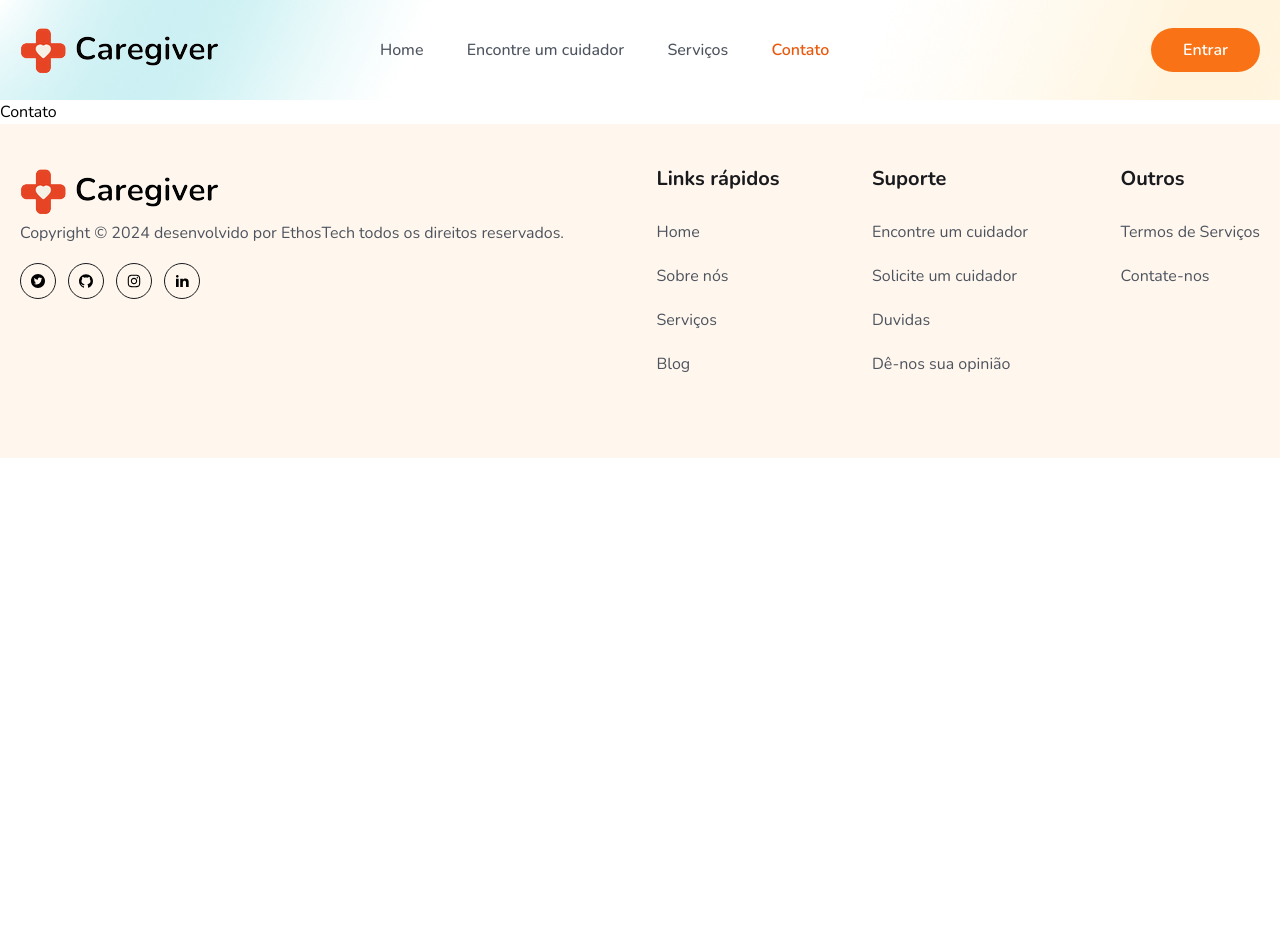
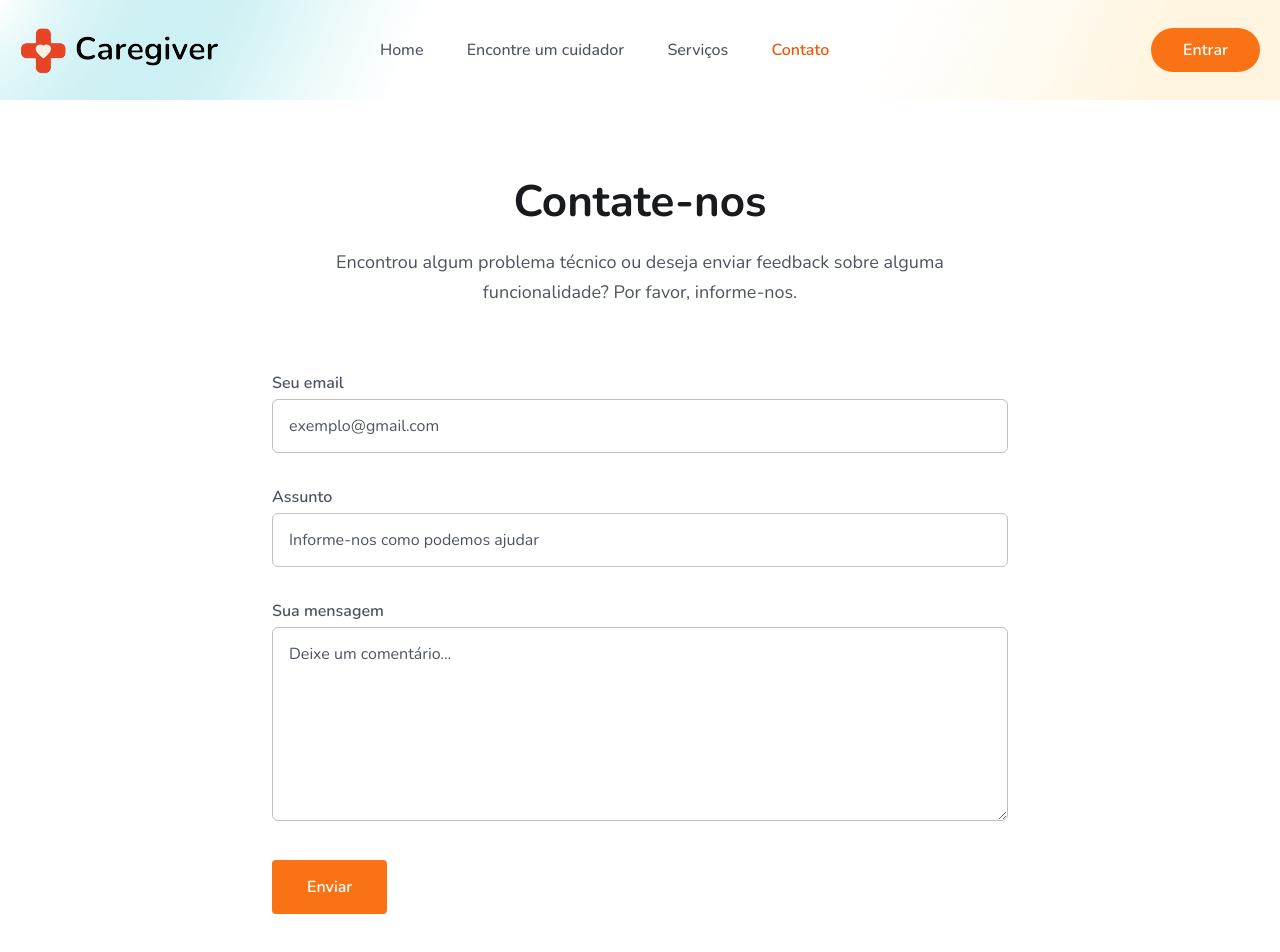
Before and after one commit to NotedSilva/Caregiver-Website, a React (Vite) app in the folder frontend/: page /contato in a window 1280 px wide. Shown: the top 952 px of the page. Before the commit the page ends 800 px from the top, so only its background shows below. Built offline with nearby package versions, Linux system fonts and the light colour scheme.

Commit message:
Criação do componente contato

```diff
--- a/frontend/src/pages/Contato.jsx
+++ b/frontend/src/pages/Contato.jsx
@@ -1,9 +1,37 @@
-import React from 'react';
-
 const Contato = () => {
-  return (
-    <div>Contato</div>
-  )
+  return <section>
+    <div className="px-4 mx-auto max-w-screen-md">
+        <h2 className="heading text-center">Contate-nos</h2>
+        <p className="mb-8 lg:mb-16 font-light text-center text__para">Encontrou algum problema técnico ou deseja enviar
+        feedback sobre alguma funcionalidade? Por favor, informe-nos.</p>
+        <form action="#" className="space-y-8">
+          <div>
+            <label htmlFor="email" className="form__label">Seu email</label>
+            <input type="email"
+            id="email"
+            placeholder="exemplo@gmail.com"
+            className="form__input mt-1" />
+          </div>
+          <div>
+            <label htmlFor="subject" className="form__label">Assunto</label>
+            <input type="text"
+            id="subject"
+            placeholder="Informe-nos como podemos ajudar"
+            className="form__input mt-1" />
+          </div>
+          <div className="sm:col-span-2">
+            <label htmlFor="message" className="form__label">Sua mensagem</label>
+            <textarea
+            rows="6"
+            type="text"
+            id="message"
+            placeholder="Deixe um comentário..."
+            className="form__input mt-1" />
+          </div>
+          <button type="submit" className="btn rounded sm:w-fit">Enviar</button>
+        </form>
+    </div>
+  </section>
 }
 
 export default Contato;
```
